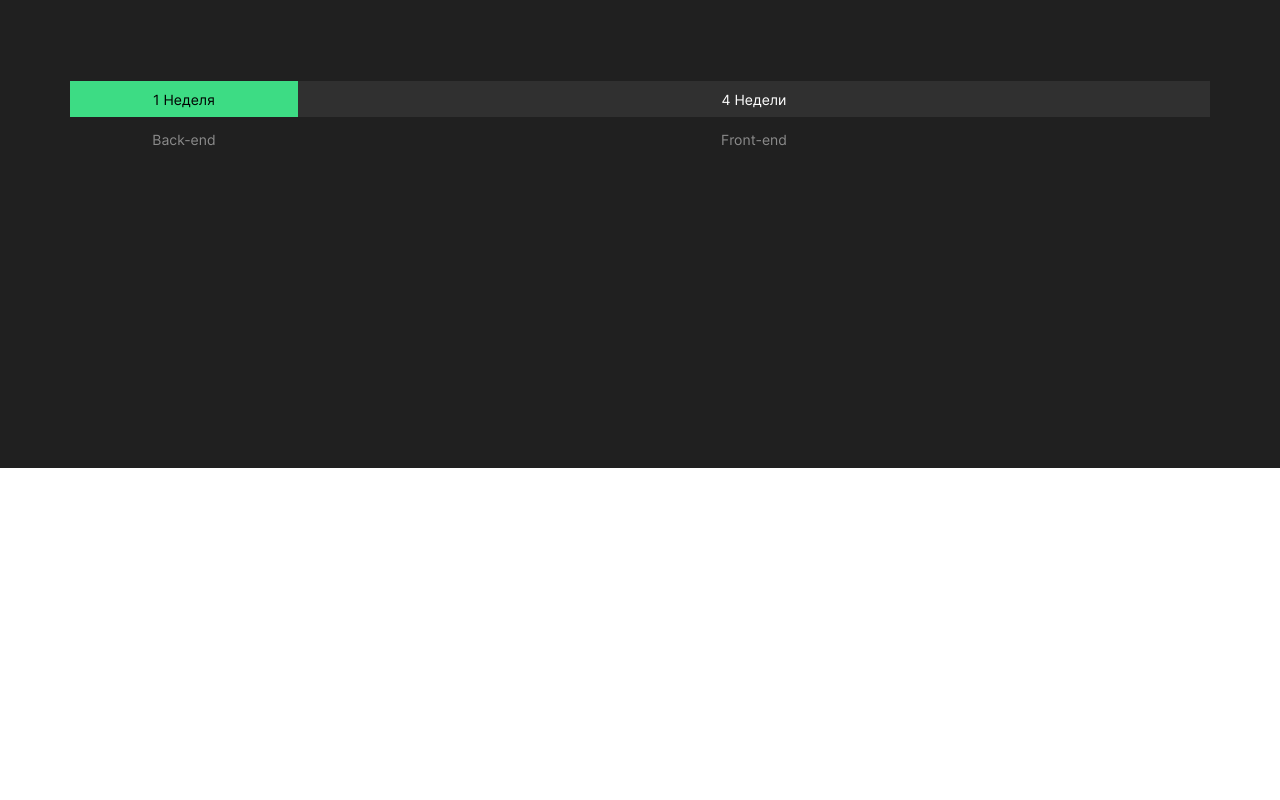
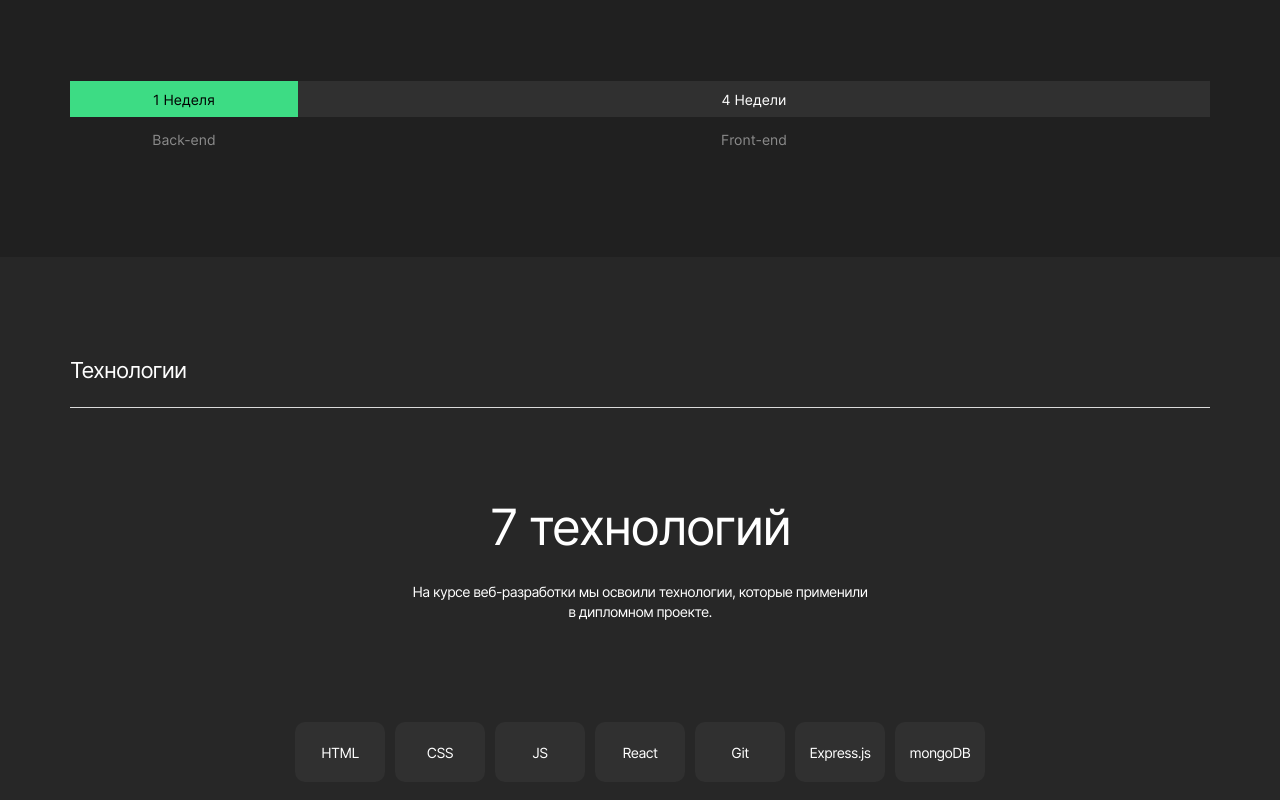
Before and after one commit to efshchogolev/movies-explorer-frontend, a React (Create React App) app: page /#/ in a window 1280 px wide. Shown: the part 984-1784 px from the top of the page. Before the commit the page ends 1452 px from the top, so only its background shows below. Built offline with nearby package versions, Linux system fonts and the light colour scheme.

Commit message:
feat: сверсвать компонент Techs

```diff
--- a/src/components/AboutProject/AboutProject.css
+++ b/src/components/AboutProject/AboutProject.css
@@ -2,7 +2,6 @@
   background-color: #202020;
   display: flex;
   flex-direction: column;
-  min-height: 608px;
   padding: 110px 0 100px 0;
 }
 
@@ -24,7 +23,6 @@
   letter-spacing: -0.04em;
   font-size: 22px;
   line-height: 27px;
-  letter-spacing: -0.04em;
   margin: 0 0 23px 0;
 }
 
--- a/src/components/Header/Header.css
+++ b/src/components/Header/Header.css
@@ -18,6 +18,11 @@
   max-height: 38px;
   margin-left: 70px;
   margin-right: 44px;
+  transition: opacity 0.3s ease-in-out;
+}
+
+.header__logo:hover {
+  opacity: 0.8;
 }
 
 .header__auth-container {
@@ -50,6 +55,11 @@
   color: #fff;
   margin-right: 30px;
   text-decoration: none;
+  transition: opacity 0.3s ease-in-out;
+}
+
+.header__link:hover {
+  opacity: 0.8;
 }
 
 .header__link_account {
@@ -74,4 +84,10 @@
   min-width: 76px;
   min-height: 32px;
   border-radius: 3px;
+  transition: opacity 0.3s ease-in-out;
+  cursor: pointer;
 }
+
+.header__button:hover {
+  opacity: 0.8;
+}
--- a/src/components/Header/Header.jsx
+++ b/src/components/Header/Header.jsx
@@ -12,7 +12,7 @@ function Header() {
           <>
             <img src={logoPath} alt="логотип" className='header__logo' />
             <div className='header__auth-container'>
-              <Link href='#' className='header__link' to='/signup'>Регистрация</Link>
+              <Link className='header__link' to='/signup'>Регистрация</Link>
               <Link to='signin'><button className='header__button'>Войти</button></Link>
             </div>
           </>
--- a/src/components/Main/Main.jsx
+++ b/src/components/Main/Main.jsx
@@ -1,5 +1,6 @@
 import AboutProject from "../AboutProject/AboutProject";
 import Promo from "../Promo/Promo";
+import Techs from "../Techs/Techs";
 
 
 function Main() {
@@ -7,6 +8,7 @@ function Main() {
     <main>
       <Promo />
       <AboutProject />
+      <Techs />
     </main>
   )
 }
--- a/src/components/Techs/Techs.css
+++ b/src/components/Techs/Techs.css
@@ -0,0 +1,76 @@
+.techs {
+  background-color: #272727;
+  display: flex;
+  flex-direction: column;
+  padding: 100px 0 100px 0;
+}
+.techs__container {
+  margin: 0 70px;
+  display: flex;
+  flex-direction: column;
+}
+
+.techs__title-container {
+  display: flex;
+  border-bottom: 1px solid #dadada;
+  max-height: 50px;
+  max-width: 100vw;
+}
+
+.techs__title {
+  font-weight: 400;
+  letter-spacing: -0.04em;
+  font-size: 22px;
+  line-height: 27px;
+  letter-spacing: -0.04em;
+  margin: 0 0 23px 0;
+}
+
+.techs__subtitle {
+  align-self: center;
+  font-weight: 400;
+  font-size: 50px;
+  line-height: 58px;
+  letter-spacing: -0.04em;
+  margin: 90px 0 0 0;
+}
+
+.techs__text {
+  align-self: center;
+  margin: 26px 0 0 0;
+  max-width: 460px;
+  text-align: center;
+  font-size: 14px;
+  line-height: 20px;
+  letter-spacing: -0.04em;
+}
+
+.techs__blocks-container {
+  flex-wrap: wrap;
+  display: flex;
+  align-self: center;
+  margin-top: 90px;
+}
+
+.techs__block {
+  min-width: 90px;
+  min-height: 60px;
+  background-color: #303030;
+  display: flex;
+  align-items: center;
+  justify-content: center;
+  border-radius: 10px;
+  margin: 10px 10px 0 0;
+}
+
+.techs__block:last-child {
+  margin-right: 0;
+}
+
+.techs__block-text {
+  color: #fff;
+  font-size: 14px;
+  line-height: 17px;
+  text-align: center;
+  letter-spacing: -0.04em;
+}
--- a/src/components/Techs/Techs.jsx
+++ b/src/components/Techs/Techs.jsx
@@ -0,0 +1,40 @@
+import './Techs.css'
+
+function Techs() {
+  return (
+    <section className="techs">
+      <div className='techs__container'>
+        <div className='techs__title-container'>
+          <h2 className='techs__title'>Технологии</h2>
+        </div>
+        <h3 className='techs__subtitle'>7 технологий</h3>
+        <p className='techs__text'>На курсе веб-разработки мы освоили технологии, которые применили в дипломном проекте.</p>
+        <div className='techs__blocks-container'>
+          <div className='techs__block'>
+            <p className='techs__block-text'>HTML</p>
+          </div>
+          <div className='techs__block'>
+            <p className='techs__block-text'>CSS</p>
+          </div>
+          <div className='techs__block'>
+            <p className='techs__block-text'>JS</p>
+          </div>
+          <div className='techs__block'>
+            <p className='techs__block-text'>React</p>
+          </div>
+          <div className='techs__block'>
+            <p className='techs__block-text'>Git</p>
+          </div>
+          <div className='techs__block'>
+            <p className='techs__block-text'>Express.js</p>
+          </div>
+          <div className='techs__block'>
+            <p className='techs__block-text'>mongoDB</p>
+          </div>
+        </div>
+      </div>
+    </section>
+  )
+}
+
+export default Techs
```
